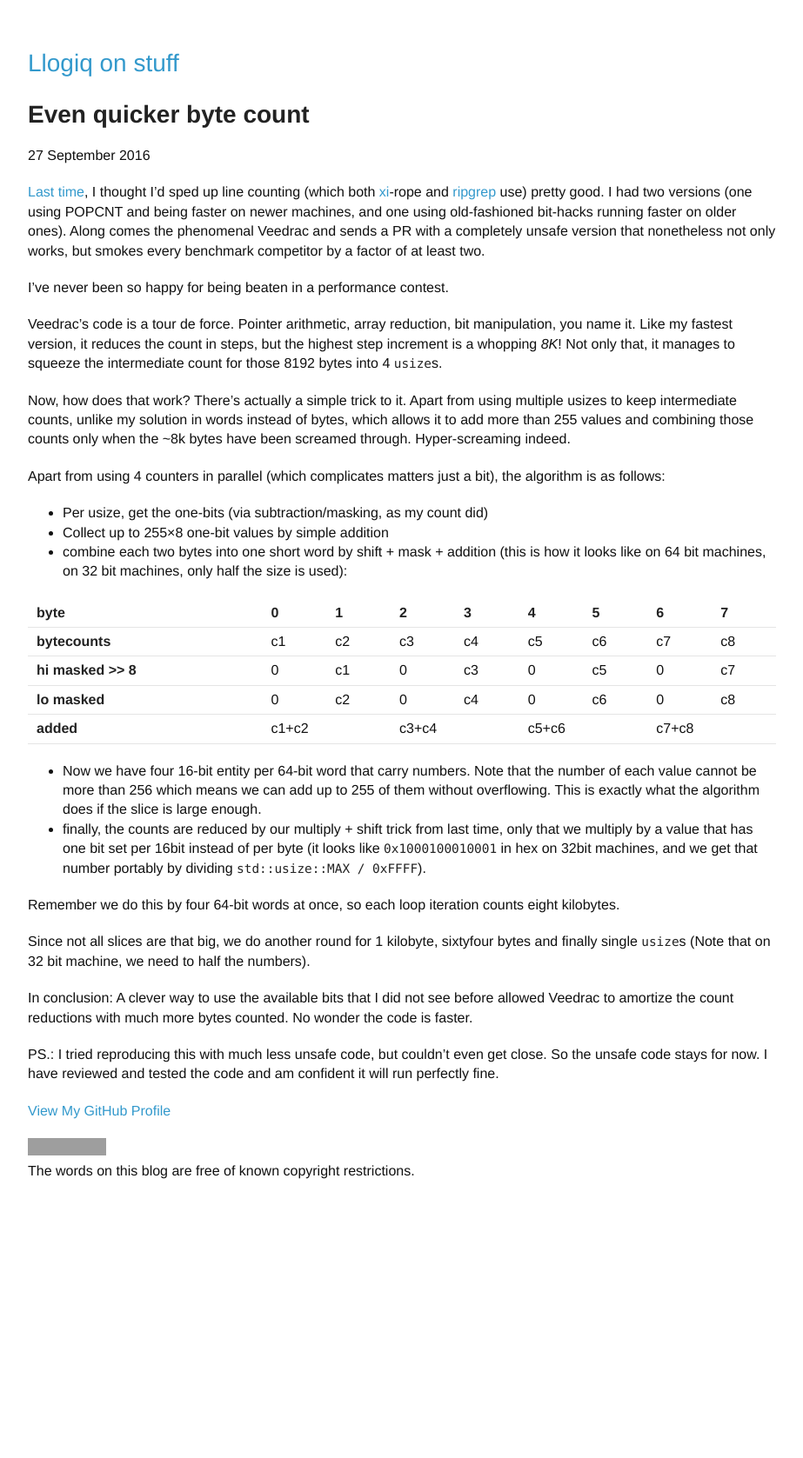
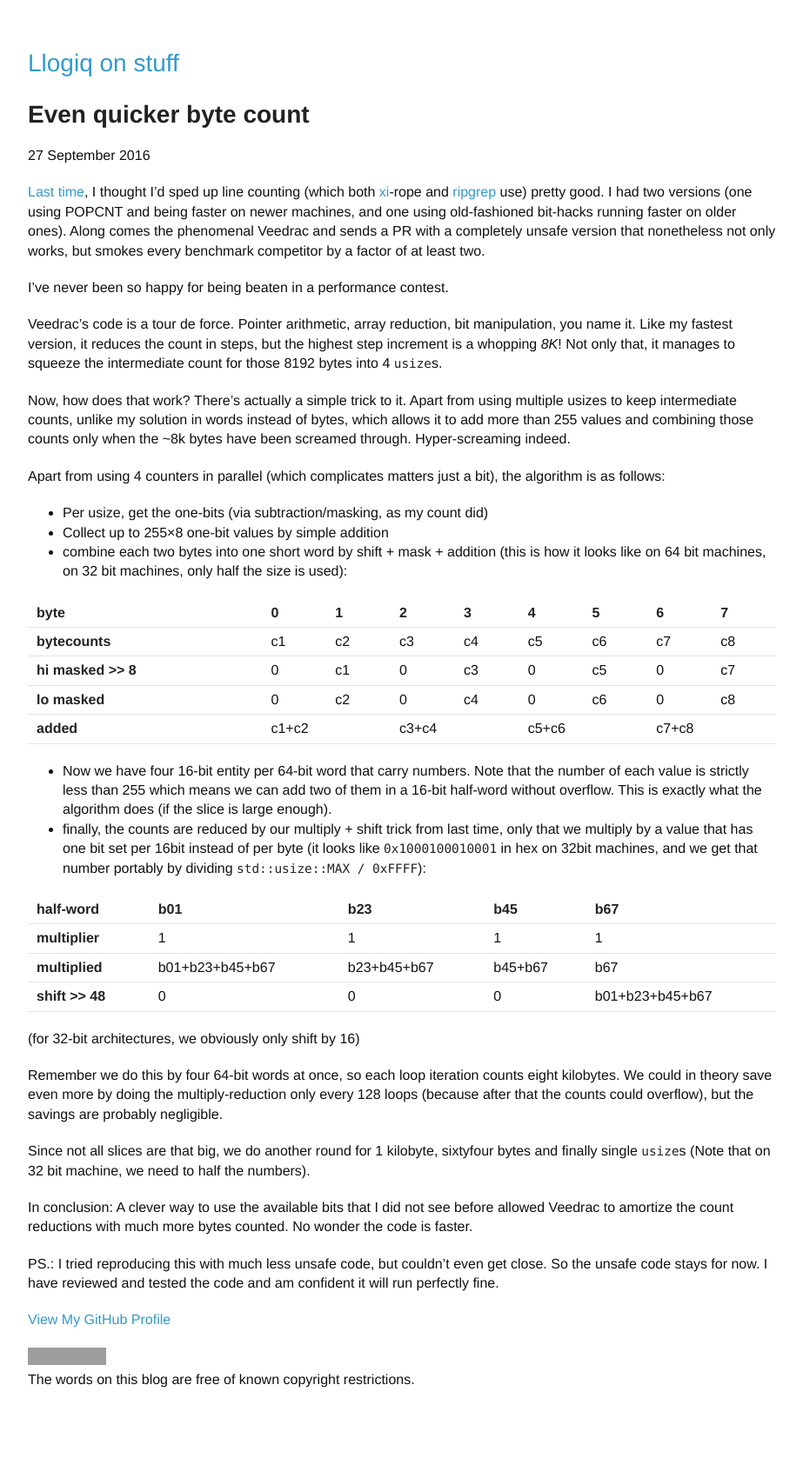
Before and after one commit to llogiq/llogiq.github.io, a Jekyll site: the page built from _posts/2016-09-27-count.md, in a window 1280 px wide. Shown: the whole page at 87% size, without its empty margins (178-1101 px from the left). Built offline with Jekyll 4.4.1, drawn with Linux system fonts in a browser that asks for light colours; before the commit the page ends 1436 px from its top, so only the background shows below that; grey boxes are pictures that could not be loaded.

Commit message:
one more table to clarify reduction

```diff
--- a/_posts/2016-09-27-count.md
+++ b/_posts/2016-09-27-count.md
@@ -42,16 +42,27 @@ the size is used):
 </table>
 
 * Now we have four 16-bit entity per 64-bit word that carry numbers. Note that
-the number of each value cannot be more than 256 which means we can add up to
-255 of them without overflowing. This is exactly what the algorithm does if the
-slice is large enough.
+the number of each value is strictly less than 255 which means we can add two
+of them in a 16-bit half-word without overflow. This is exactly what the
+algorithm does (if the slice is large enough).
 * finally, the counts are reduced by our multiply + shift trick from last time,
 only that we multiply by a value that has one bit set per 16bit instead of per
 byte (it looks like `0x1000100010001` in hex on 32bit machines, and we get that
-number portably by dividing `std::usize::MAX / 0xFFFF`).
+number portably by dividing `std::usize::MAX / 0xFFFF`):
+
+<table>
+<tr><th>half-word</th><th>b01</th><th>b23</th><th>b45</th><th>b67</th></tr>
+<tr><th>multiplier</th><td>1</td><td>1</td><td>1</td><td>1</td></tr>
+<tr><th>multiplied</th><td>b01+b23+b45+b67</td><td>b23+b45+b67</td><td>b45+b67</td><td>b67</td></tr>
+<tr><th>shift &gt;&gt; 48</th><td>0</td><td>0</td><td>0</td><td>b01+b23+b45+b67</td></tr>
+</table>
+
+(for 32-bit architectures, we obviously only shift by 16)
 
 Remember we do this by four 64-bit words at once, so each loop iteration counts
-eight kilobytes.
+eight kilobytes. We could in theory save even more by doing the
+multiply-reduction only every 128 loops (because after that the counts could
+overflow), but the savings are probably negligible.
 
 Since not all slices are that big, we do another round for 1 kilobyte,
 sixtyfour bytes and finally single `usize`s (Note that on 32 bit machine, we
```
